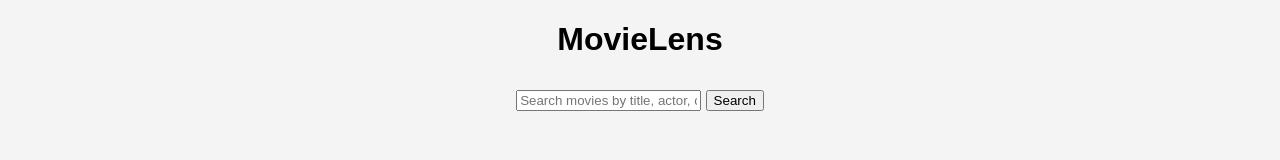
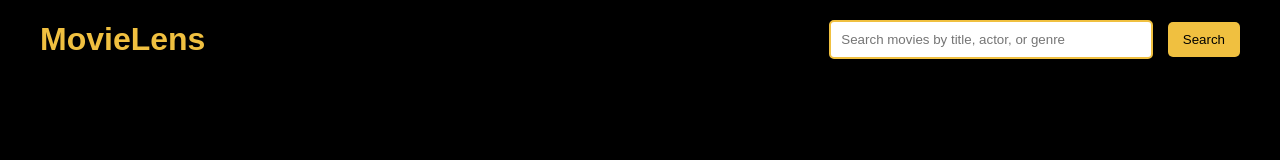
Before and after one commit to Syed-Muzzammil/ProjectTestingMain, a website: page public/index.html in a window 1280 px wide. Drawn offline with Linux system fonts and the light colour scheme; no server answers.

Commit message:
Update 0.3
Front end updated

```diff
--- a/public/index.html
+++ b/public/index.html
@@ -7,11 +7,13 @@
   <link rel="stylesheet" href="style.css">
 </head>
 <body>
-  <h1>MovieLens</h1>
-
-  <!-- Search Bar -->
-  <input type="text" id="search-input" placeholder="Search movies by title, actor, or genre" />
-  <button onclick="searchMovies()">Search</button>
+  <header>
+    <h1>MovieLens</h1>
+    <div class="search-container">
+      <input type="text" id="search-input" placeholder="Search movies by title, actor, or genre" />
+      <button onclick="searchMovies()">Search</button>
+    </div>
+  </header>
 
   <div id="movies-container"></div>
 
--- a/public/style.css
+++ b/public/style.css
@@ -1,57 +1,85 @@
 body {
   font-family: Arial, sans-serif;
-  background-color: #f4f4f4;
+  background-color: #000; /* Black background */
   margin: 0;
   padding: 0;
   text-align: center;
+  color: #f0c040; /* Yellow text */
+}
+
+header {
+  display: flex;
+  justify-content: space-between; /* Space between title and search bar */
+  align-items: center; /* Center vertically */
+  padding: 20px 40px; /* Added horizontal padding */
+}
+
+h1 {
+  color: #f0c040; /* Yellow header */
+  margin: 0; /* Remove default margin */
+}
+
+.search-container {
+  margin: 0; /* Remove default margin */
+}
+
+input[type="text"] {
+  padding: 10px;
+  width: 300px;
+  border: 2px solid #f0c040; /* Yellow border */
+  border-radius: 5px;
+  outline: none;
+  margin-right: 10px; /* Added right margin to the input */
+}
+
+input[type="text"]:focus {
+  border-color: #f0c040; /* Yellow border on focus */
+}
+
+button {
+  padding: 10px 15px;
+  background-color: #f0c040; /* Yellow button */
+  color: #000; /* Black text */
+  border: none;
+  border-radius: 5px;
+  cursor: pointer;
+}
+
+button:hover {
+  background-color: #ccc; /* Light gray on hover */
 }
 
 #movies-container {
   display: flex;
   flex-wrap: wrap;
   justify-content: center;
+  margin-top: 20px;
+  padding: 20px; /* Added padding around the movies container */
 }
 
-/* Adjust the movie card to handle the video inside the card */
 .movie-card {
-  background: #fff;
-  border: 1px solid #ccc;
+  background: #1c1c1c; /* Dark background for movie cards */
+  border: 1px solid #f0c040; /* Yellow border for movie cards */
   margin: 10px;
   padding: 20px;
   width: 300px;
   text-align: left;
-  box-shadow: 0 0 10px rgba(0, 0, 0, 0.1);
-  position: relative; /* Added position for iframe positioning */
+  box-shadow: 0 0 10px rgba(0, 0, 0, 0.5);
 }
 
-/* Make sure iframe is centered inside the movie card */
 iframe {
   display: block;
   margin: 10px auto; /* Center the iframe */
   max-width: 100%;
 }
 
-/* Hide buttons when not needed */
-button {
-  display: inline-block;
-  margin-top: 10px;
-}
-
-button:focus {
-  outline: none;
-}
-
-
-.movie-poster {
-  width: 100%;
-}
-
 .description, .reviews {
   margin-top: 10px;
+  color: #f0c040; /* Yellow text for descriptions and reviews */
 }
 
 .more-btn, .review-more-btn {
-  color: blue;
+  color: #f0c040; /* Yellow links */
   cursor: pointer;
   text-decoration: underline;
 }
```
Also changed, not shown: server.js (+23 -0 lines).
